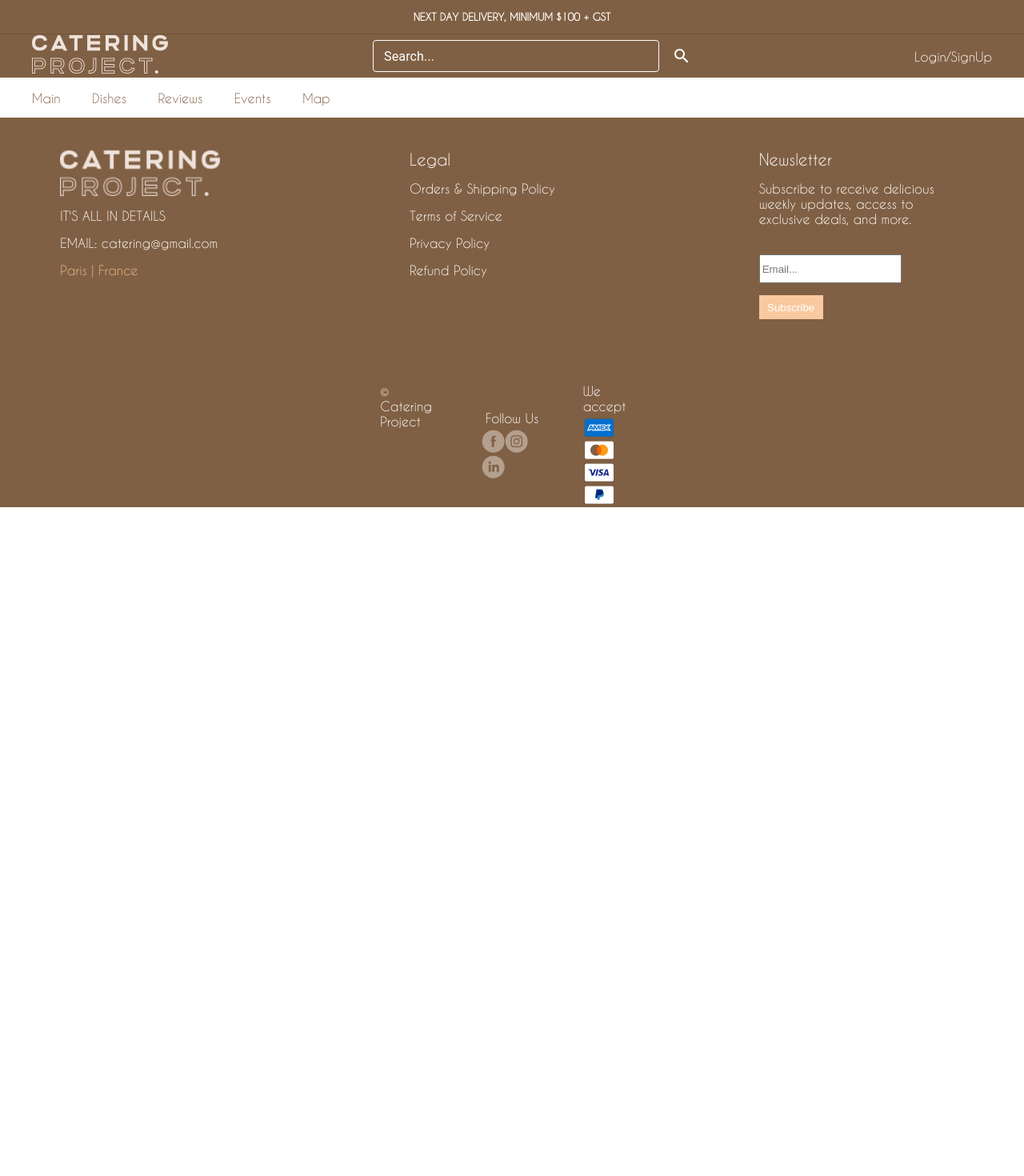
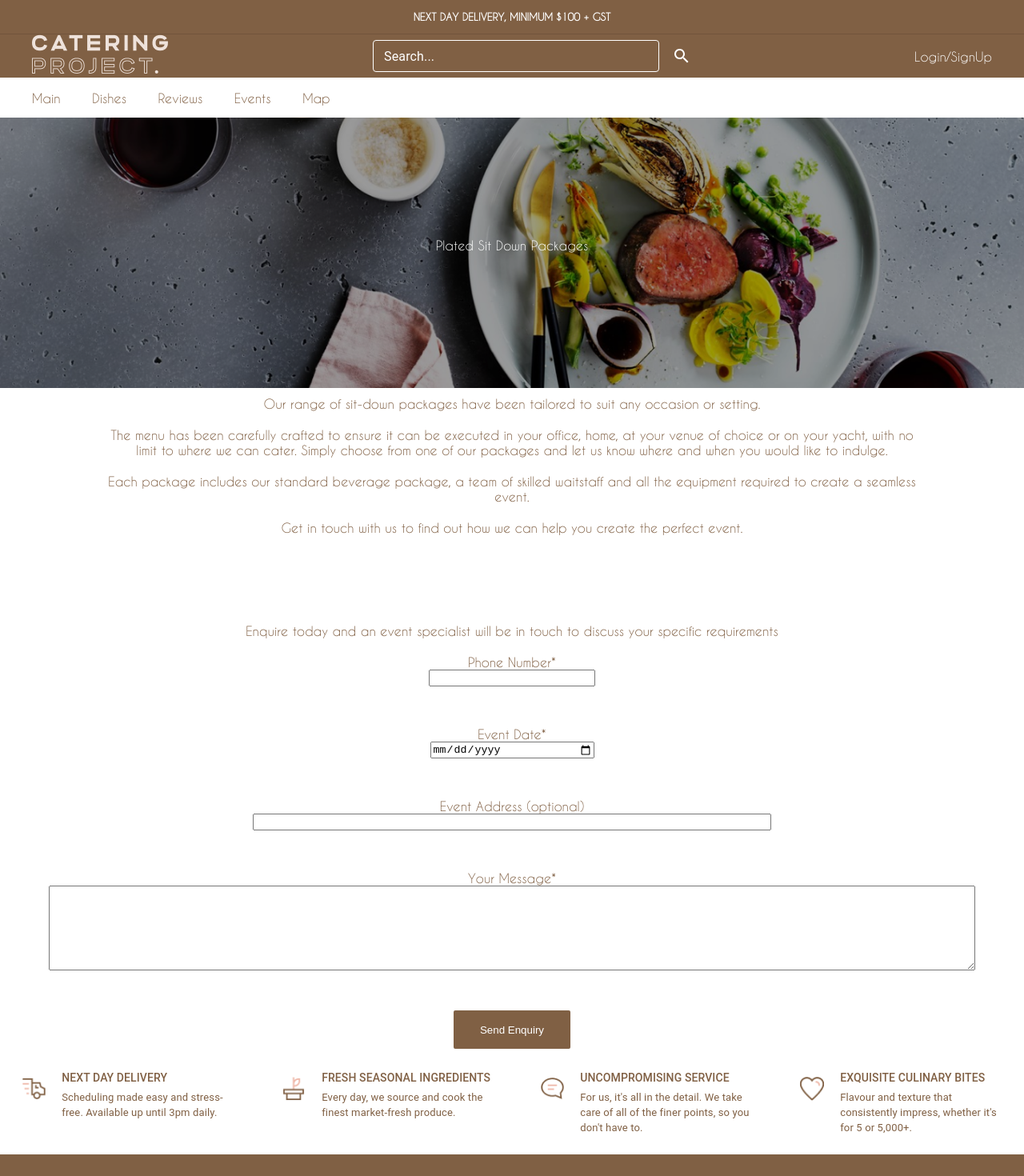
Before and after one commit to RovdoSophiya/SVC, a React (Create React App) app in the folder client/: page /event in a window 1280 px wide. Shown: the top 1470 px of the page at 80% size. Before the commit the page ends 800 px from the top, so only its background shows below. Built offline with nearby package versions, Linux system fonts and the light colour scheme.

Commit message:
init: add event

```diff
--- a/client/src/App.js
+++ b/client/src/App.js
@@ -10,6 +10,7 @@ import CourierAvailDeliveries from "./assets/pages/couirerPage/courierAvailableD
 import CourierCurrentDeliveries from "./assets/pages/couirerPage/courierCurrentDeliveries";
 import CourierOrderHistory from "./assets/pages/couirerPage/courierOrderHistory";
 import Registration from "./assets/pages/registrationPage/registrationPage";
+import Event from "./assets/pages/eventsPage/eventsPage";
 import "./App.css";
 
 function App() {
@@ -102,6 +103,7 @@ function App() {
           path="/courier/deliveryHistory"
           element={<CourierOrderHistory userId={userId} />}
         />
+        <Route path="/event" element={<Event />} />
       </Routes>
       <Footer></Footer>
     </BrowserRouter>
--- /dev/null
+++ b/client/src/assets/pages/_components/eventForm/eventForm.css
@@ -0,0 +1,65 @@
+.eventFormContainer {
+  margin-top: 50px;
+  width: 100%;
+  display: flex;
+  flex-direction: column;
+  color: #806044;
+}
+.eventFormContainer p {
+  text-align: center;
+  margin-top: 20px;
+}
+.formContainer {
+  width: 100%;
+  display: flex;
+  flex-direction: column;
+  flex-wrap: wrap;
+  text-align: center;
+}
+.formGroup {
+  width: 100%;
+  display: flex;
+  justify-content: center;
+  flex-direction: column;
+  margin-bottom: 30px;
+}
+.formGroup input {
+  width: 200px;
+  margin: auto;
+}
+.formGroupAddress {
+  width: 100%;
+  display: flex;
+  justify-content: center;
+  flex-direction: column;
+  margin-bottom: 30px;
+}
+.formGroupAddress input {
+  width: 50%;
+  margin: auto;
+}
+.formGroupMessage {
+  width: 100%;
+  display: flex;
+  justify-content: center;
+  flex-direction: column;
+  margin-bottom: 30px;
+}
+.formGroupMessage textarea {
+  width: 90%;
+  margin: auto;
+  height: 100px;
+}
+.eventButton {
+  width: 146px;
+  height: 48px;
+  margin: 20px auto;
+  display: flex;
+  justify-content: center;
+  align-items: center;
+  align-self: center;
+  border-radius: 2px;
+  border-color: transparent;
+  background: #806044;
+  color: white;
+}
--- /dev/null
+++ b/client/src/assets/pages/_components/eventForm/eventForm.jsx
@@ -0,0 +1,72 @@
+import React, { useState } from "react";
+import "./eventForm.css";
+
+const Form = () => {
+  const [phone, setPhone] = useState("");
+  const [date, setDate] = useState("");
+  const [address, setAddress] = useState("");
+  const [text, setText] = useState("");
+
+  const handleSubmit = (e) => {
+    e.preventDefault();
+  };
+
+  return (
+    <div className="eventFormContainer">
+      <p>
+        Enquire today and an event specialist will be in touch to discuss your
+        specific requirements
+      </p>
+      <form onSubmit={handleSubmit} className="formContainer">
+        <div className="formGroup">
+          <p>Phone Number*</p>
+          <label htmlFor="phone"></label>
+          <input
+            type="tel"
+            id="phone"
+            value={phone}
+            onChange={(e) => setPhone(e.target.value)}
+            required
+          />
+        </div>
+        <div className="formGroup">
+          <p>Event Date*</p>
+          <label htmlFor="date"></label>
+          <input
+            type="date"
+            id="date"
+            value={date}
+            onChange={(e) => setDate(e.target.value)}
+            required
+          />
+        </div>
+        <div className="formGroupAddress">
+          <p>Event Address (optional)</p>
+          <label htmlFor="address"></label>
+          <input
+            type="text"
+            id="address"
+            value={address}
+            onChange={(e) => setAddress(e.target.value)}
+            required
+          />
+        </div>
+        <div className="formGroupMessage">
+          <p>Your Message*</p>
+          <label htmlFor="text"></label>
+          <textarea
+            id="text"
+            value={text}
+            onChange={(e) => setText(e.target.value)}
+            required
+          />
+        </div>
+        <button type="submit" className="eventButton">
+          Send Enquiry
+        </button>
+      </form>
+    </div>
+  );
+};
+
+export default Form;
--- /dev/null
+++ b/client/src/assets/pages/_components/eventPhoto/eventPhoto.css
@@ -0,0 +1,53 @@
+.eventContainer {
+  width: 100%;
+  display: flex;
+  flex-direction: column;
+  position: relative;
+}
+.eventPhoto {
+  width: 100%;
+  height: auto;
+  position: relative;
+}
+.eventPhoto img {
+  width: 100%;
+  height: auto;
+  display: block;
+}
+.eventPhoto::after {
+  content: "";
+  position: absolute;
+  top: 0;
+  left: 0;
+  right: 0;
+  bottom: 0;
+  background-color: rgba(0, 0, 0, 0.4);
+  z-index: 1;
+}
+.eventPhoto p {
+  position: absolute;
+  bottom: 50%;
+  left: 50%;
+  transform: translateX(-50%);
+  color: white;
+  z-index: 6;
+  text-align: center;
+}
+.eventAnnotation {
+  width: 100%;
+  color: #806044;
+  display: flex;
+  align-items: center;
+  text-align: center;
+  flex-direction: column;
+  margin-bottom: 30px;
+}
+.eventAnnotation p {
+  width: 80%;
+  margin: 10px auto;
+}
+@media (max-width: 400px) {
+  .eventPhoto p {
+    font-size: 10px;
+  }
+}
--- /dev/null
+++ b/client/src/assets/pages/_components/eventPhoto/eventPhoto.jsx
@@ -0,0 +1,34 @@
+import "./eventPhoto.css";
+import img from "../../../img/event.png";
+const Event = () => {
+  return (
+    <div className="eventContainer">
+      <div className="eventPhoto">
+        <img src={img} alt="Plate"></img>
+        <p>Plated Sit Down Packages</p>
+      </div>
+      <div className="eventAnnotation">
+        <p>
+          Our range of sit-down packages have been tailored to suit any occasion
+          or setting.
+        </p>
+        <p>
+          The menu has been carefully crafted to ensure it can be executed in
+          your office, home, at your venue of choice or on your yacht, with no
+          limit to where we can cater. Simply choose from one of our packages
+          and let us know where and when you would like to indulge.
+        </p>
+        <p>
+          Each package includes our standard beverage package, a team of skilled
+          waitstaff and all the equipment required to create a seamless event.
+        </p>
+        <p>
+          Get in touch with us to find out how we can help you create the
+          perfect event.
+        </p>
+      </div>
+    </div>
+  );
+};
+
+export default Event;
--- a/client/src/assets/pages/_components/header/header.jsx
+++ b/client/src/assets/pages/_components/header/header.jsx
@@ -349,7 +349,7 @@ const Header = ({ user, userRole, userId, loading }) => {
             </Link>
             <Link
               className="list-item"
-              href="#"
+              href="/event"
               underline="hover"
               color="rgba(128, 96, 68, 1)"
             >
--- /dev/null
+++ b/client/src/assets/pages/eventsPage/eventsPage.jsx
@@ -0,0 +1,15 @@
+import Description from "../_components/description/description";
+import EventPhoto from "../_components/eventPhoto/eventPhoto";
+import EventForm from "../_components/eventForm/eventForm";
+
+const EventPage = () => {
+  return (
+    <div>
+      <EventPhoto />
+      <EventForm />
+      <Description />
+    </div>
+  );
+};
+
+export default EventPage;
```
Also changed, not shown: client/src/assets/img/event.png (added).
